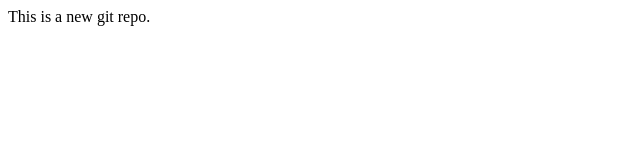
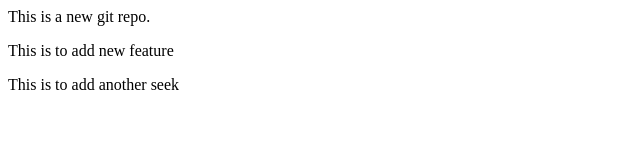
Before and after one commit to huzaifa1097/gitlocalrep, a plain HTML site: page index.html in a window 1280 px wide. Shown: the whole page, without its empty margins (0-640 px from the left). Drawn offline with Linux system fonts and the light colour scheme.

Commit message:
add new feature

```diff
--- a/index.html
+++ b/index.html
@@ -1 +1,3 @@
 <p>This is a new git repo.</p>
+<p>This is to add new feature</p>
+<p>This is to add another seek</p>
```
Also changed, not shown: 1 other file.
